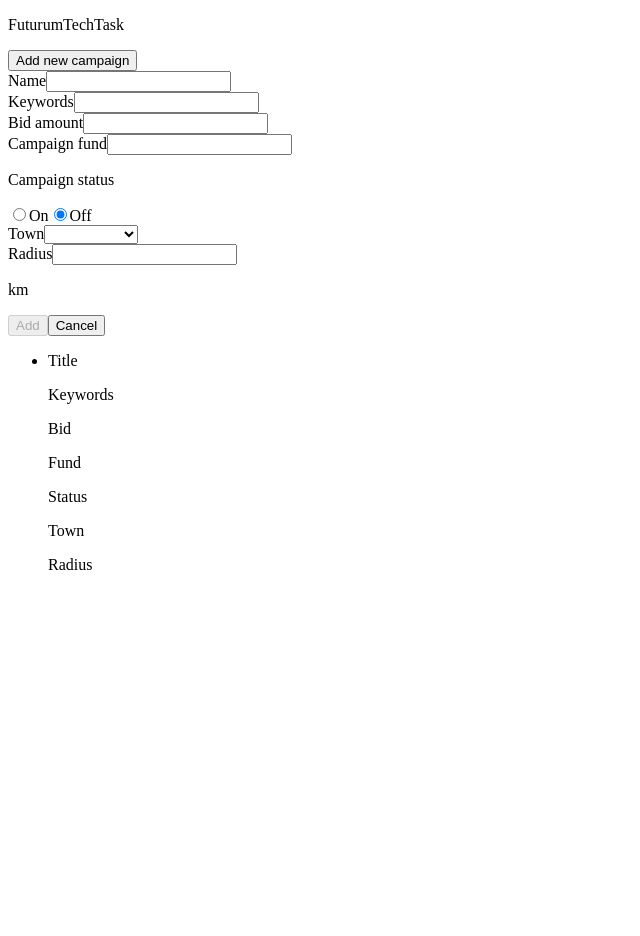
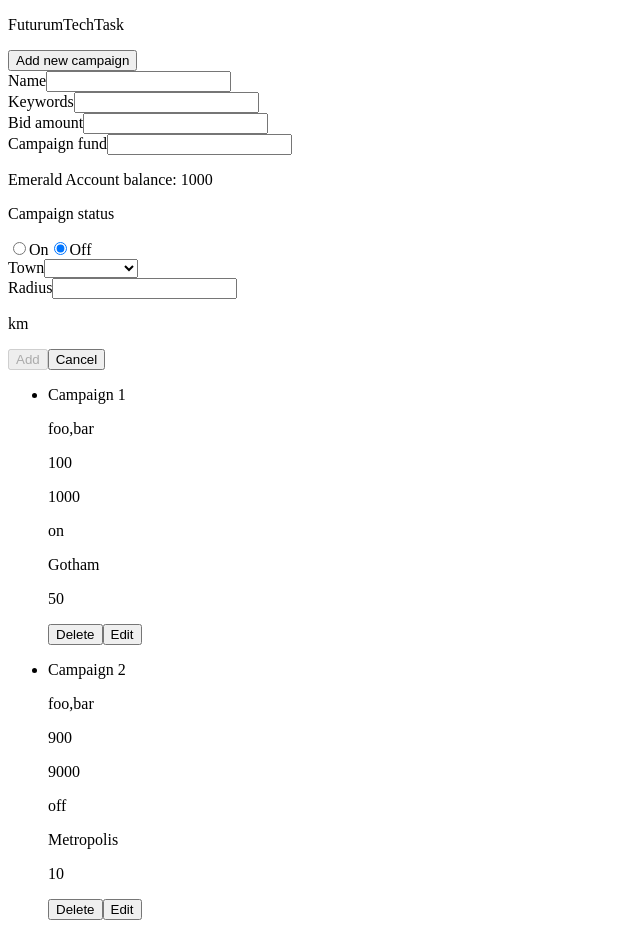
Before and after one commit to Arachnomorph/futurum-tech-task, an Angular app: page / in a window 1280 px wide. Shown: the whole page, without its empty margins (0-640 px from the left). Before the commit the page ends 800 px from the top, so only its background shows below. Built offline with nearby package versions, Linux system fonts and the light colour scheme; data requests are answered from the project's data file.

Commit message:
add campaign list now displays data from the server

```diff
--- /dev/null
+++ b/db/db.json
@@ -0,0 +1,37 @@
+{
+  "campaigns": [
+    {
+      "id": 0,
+      "name": "Campaign 1",
+      "keywords": ["foo", "bar"],
+      "bid": 100,
+      "fund": 1000,
+      "status": "on",
+      "town": "Gotham",
+      "radius": 50
+    },
+    {
+      "id": 1,
+      "name": "Campaign 2",
+      "keywords": ["foo", "bar"],
+      "bid": 900,
+      "fund": 9000,
+      "status": "off",
+      "town": "Metropolis",
+      "radius": 10
+    }
+  ],
+  "emeraldAccountBalance": 1000000,
+  "keywordList": {
+    "0": "consider",
+    "1": "enjoy",
+    "2": "itchy",
+    "3": "bikes",
+    "4": "zealous",
+    "5": "free",
+    "6": "messy",
+    "7": "ordinary",
+    "8": "afterthought",
+    "9": "chase"
+  }
+}
--- a/src/app/app.component.html
+++ b/src/app/app.component.html
@@ -5,7 +5,9 @@
 <section class="campaigns">
   <div class="campaigns__container">
     <ul class="campaigns__list">
-      <app-campaign></app-campaign>
+      @for (campaign of campaigns; track campaign) {
+      <app-campaign [campaign]="campaign"></app-campaign>
+      }
     </ul>
   </div>
 </section>
--- a/src/app/app.component.ts
+++ b/src/app/app.component.ts
@@ -1,8 +1,9 @@
-import { Component } from '@angular/core';
+import { Component, OnInit } from '@angular/core';
 import { RouterOutlet } from '@angular/router';
 import { TopBarComponent } from './top-bar/top-bar.component';
 import { CampaignComponent } from './campaign/campaign.component';
 import { CampaignAdderComponent } from './campaign-adder/campaign-adder.component';
+import { CampaignsService } from './campaigns.service';
 
 @Component({
   selector: 'app-root',
@@ -15,6 +16,16 @@ import { CampaignAdderComponent } from './campaign-adder/campaign-adder.componen
   templateUrl: './app.component.html',
   styleUrl: './app.component.scss',
 })
-export class AppComponent {
+export class AppComponent implements OnInit {
+  campaigns: any;
+
+  constructor(private CampaignsService: CampaignsService) {}
+
+  ngOnInit(): void {
+    this.CampaignsService.getCampaigns().subscribe((data) => {
+      this.campaigns = data;
+    });
+  }
+
   title = 'futurum-tech-task';
 }
--- a/src/app/app.config.ts
+++ b/src/app/app.config.ts
@@ -1,8 +1,13 @@
 import { ApplicationConfig, provideZoneChangeDetection } from '@angular/core';
 import { provideRouter } from '@angular/router';
+import { provideHttpClient } from '@angular/common/http';
 
 import { routes } from './app.routes';
 
 export const appConfig: ApplicationConfig = {
-  providers: [provideZoneChangeDetection({ eventCoalescing: true }), provideRouter(routes)]
+  providers: [
+    provideZoneChangeDetection({ eventCoalescing: true }),
+    provideRouter(routes),
+    provideHttpClient(),
+  ],
 };
--- a/src/app/campaign-adder/campaign-adder.component.html
+++ b/src/app/campaign-adder/campaign-adder.component.html
@@ -76,6 +76,7 @@
         <p class="campaign-fund-error">Fund required</p>
       </div>
       }
+      <p>Emerald Account balance: {{ this.eBalance }}</p>
     </div>
     <div class="campaign-adder__form-group">
       <p>Campaign status</p>
--- a/src/app/campaign-adder/campaign-adder.component.ts
+++ b/src/app/campaign-adder/campaign-adder.component.ts
@@ -16,6 +16,7 @@ export class CampaignAdderComponent {
   towns = ['', 'London', 'Manchester', 'Liverpool', 'Birmingham']; //TODO: Get this from a service
   statuses = ['On', 'Off']; //TODO: Get this from a service
   bidMin = 50;
+  eBalance = 1000; // TODO: Get this from a service
 
   campaignForm = new FormGroup({
     campaignName: new FormControl('', Validators.required),
@@ -35,5 +36,6 @@ export class CampaignAdderComponent {
 
   addCampaign() {
     console.log(this.campaignForm.value);
+    this.campaignForm.reset();
   }
 }
--- a/src/app/campaign/campaign.component.html
+++ b/src/app/campaign/campaign.component.html
@@ -1,9 +1,11 @@
 <li>
-  <p>Title</p>
-  <p>Keywords</p>
-  <p>Bid</p>
-  <p>Fund</p>
-  <p>Status</p>
-  <p>Town</p>
-  <p>Radius</p>
+  <p>{{ campaign.name }}</p>
+  <p>{{ campaign.keywords }}</p>
+  <p>{{ campaign.bid }}</p>
+  <p>{{ campaign.fund }}</p>
+  <p>{{ campaign.status }}</p>
+  <p>{{ campaign.town }}</p>
+  <p>{{ campaign.radius }}</p>
+  <button>Delete</button>
+  <button>Edit</button>
 </li>
--- /dev/null
+++ b/src/app/campaigns.service.ts
@@ -0,0 +1,14 @@
+import { Injectable } from '@angular/core';
+import { HttpClient } from '@angular/common/http';
+import { Observable } from 'rxjs';
+
+@Injectable({
+  providedIn: 'root',
+})
+export class CampaignsService {
+  constructor(private http: HttpClient) {}
+
+  getCampaigns(): Observable<any> {
+    return this.http.get<any>('http://localhost:3000/campaigns');
+  }
+}
```
Also changed, not shown: db/campaigns.json (deleted, +0 -14 lines), src/app/campaign/campaign.component.ts (+12 -3 lines), 1 other file (tests, documents, lock files or other folders).
